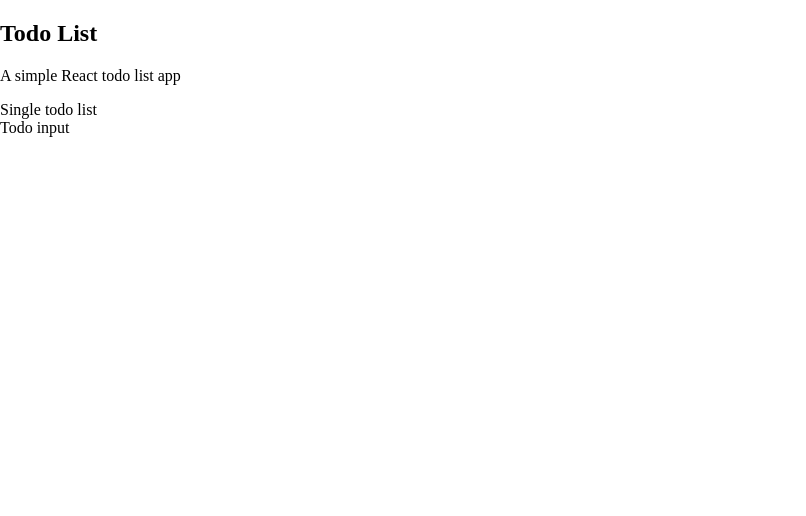
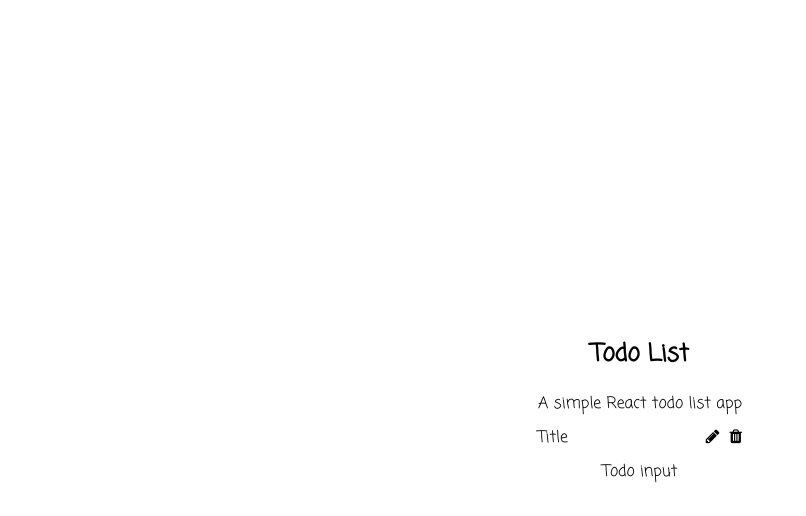
Before and after one commit to rafiurrafi/react-bootcamp, a React (Create React App) app: page / in a window 1280 px wide. Shown: the top 516 px of the page, without its empty margins (0-806 px from the left). Built offline with nearby package versions, Linux system fonts and the light colour scheme.

Commit message:
added todo list component

```diff
--- a/public/index.html
+++ b/public/index.html
@@ -24,6 +24,11 @@
       work correctly both with client-side routing and a non-root public URL.
       Learn how to configure a non-root public URL by running `npm run build`.
     -->
+    <!-- Font awesom     -->
+    <link
+      rel="stylesheet"
+      href="https://cdnjs.cloudflare.com/ajax/libs/font-awesome/4.7.0/css/font-awesome.min.css"
+    />
     <title>React App</title>
   </head>
   <body>
--- a/src/app.css
+++ b/src/app.css
@@ -1,10 +1,23 @@
 @import url("https://fonts.googleapis.com/css?family=Coming+Soon");
 .App {
+  font-family: "Coming Soon", cursive;
   text-align: center;
   height: 100vh;
   display: flex;
   align-items: center;
   justify-content: center;
-  background: url("https://images-wixmp-ed30a86b8c4ca887773594c2.wixmp.com/intermediary/f/61f7685f-47e5-49a0-b5cb-ca6b8cab4228/drok89-a7a2a550-ba87-40a6-9701-b635550d55b3.jpg");
+  /* background: url("https://images-wixmp-ed30a86b8c4ca887773594c2.wixmp.com/intermediary/f/61f7685f-47e5-49a0-b5cb-ca6b8cab4228/drok89-a7a2a550-ba87-40a6-9701-b635550d55b3.jpg"); */
   background-position: center center;
 }
+p {
+  margin: 0;
+}
+.TodoList {
+  display: flex;
+  justify-content: space-between;
+  padding: 10px 0;
+}
+.TodoList a {
+  margin-left: 10px;
+  cursor: pointer;
+}
--- a/src/app.jsx
+++ b/src/app.jsx
@@ -3,7 +3,7 @@ import "./app.css";
 import TodoLists from "./todo/todoLists";
 const App = (props) => {
   return (
-    <div>
+    <div className="App">
       <TodoLists />
     </div>
   );
--- a/src/todo/todoList.jsx
+++ b/src/todo/todoList.jsx
@@ -1,7 +1,12 @@
 import React, { Component } from "react";
+import TodoText from "./todoText";
 class TodoList extends Component {
   render() {
-    return <div>Single todo list</div>;
+    return (
+      <div className="TodoList">
+        <TodoText />
+      </div>
+    );
   }
 }
 
--- /dev/null
+++ b/src/todo/todoText.jsx
@@ -0,0 +1,19 @@
+import React from "react";
+const TodoText = (props) => {
+  return (
+    <>
+      {" "}
+      <p>Title</p>
+      <div>
+        <a href>
+          <i className="fa fa-pencil"></i>
+        </a>
+        <a href>
+          <i className="fa fa-trash"></i>
+        </a>
+      </div>
+    </>
+  );
+};
+
+export default TodoText;
```
